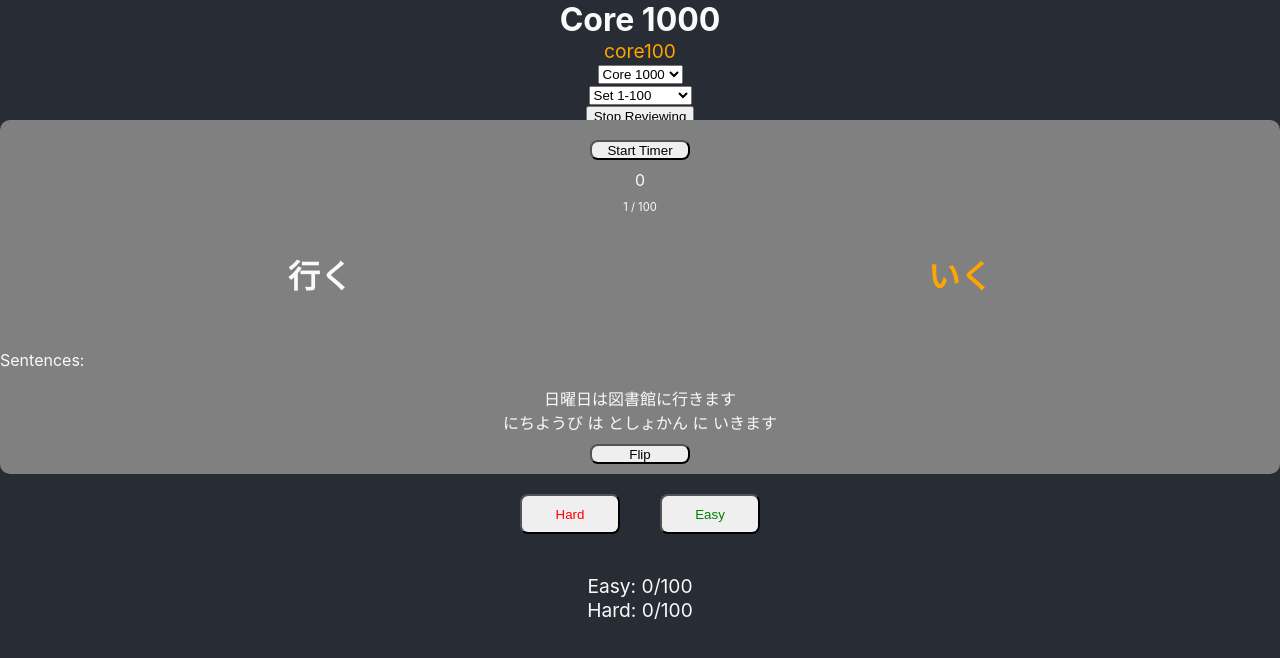
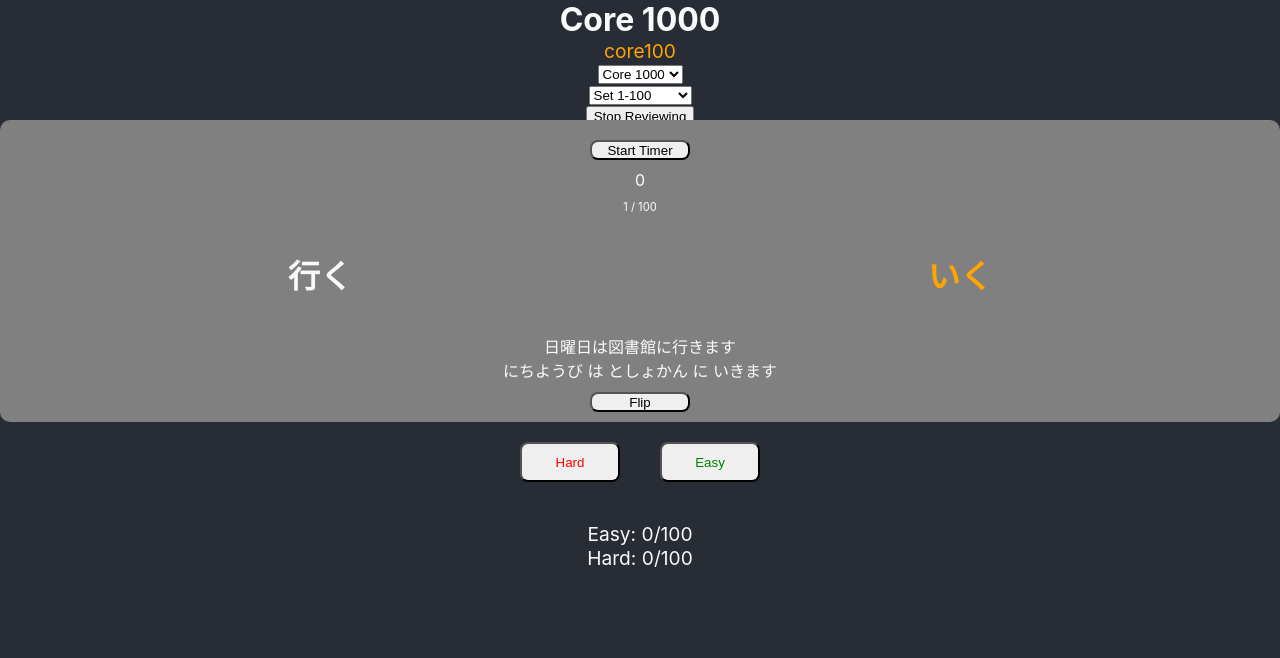
Before and after one commit to licebeam/kaze-app, a React (Create React App) app: page / in a window 1280 px wide. Shown: the top 658 px of the page. Built offline with nearby package versions, Linux system fonts and the light colour scheme.

Commit message:
removes titles

```diff
--- a/src/components/Card.jsx
+++ b/src/components/Card.jsx
@@ -134,7 +134,6 @@ class Card extends Component {
                 <Section className="translation">
                   {cards[place].english !== 'null' ? cards[place].english : null}
                 </Section>
-                <div>Sentences:</div>
                 <Section className='sentences'>
                   <div>
                     {cards[place].sentences !== 'null' ? cards[place].sentences.split('。')[0] : null}
@@ -158,7 +157,6 @@ class Card extends Component {
                       <div>{cards[place].tran !== 'null' ? cards[place].tran : null}</div>
                     </Section>
                   </Row>
-                  <p>Sentences:</p>
                   <Section className='sentences'>
                     <div>
                       {cards[place].sentences !== 'null' ? cards[place].sentences.split('。')[0] : null}
```
